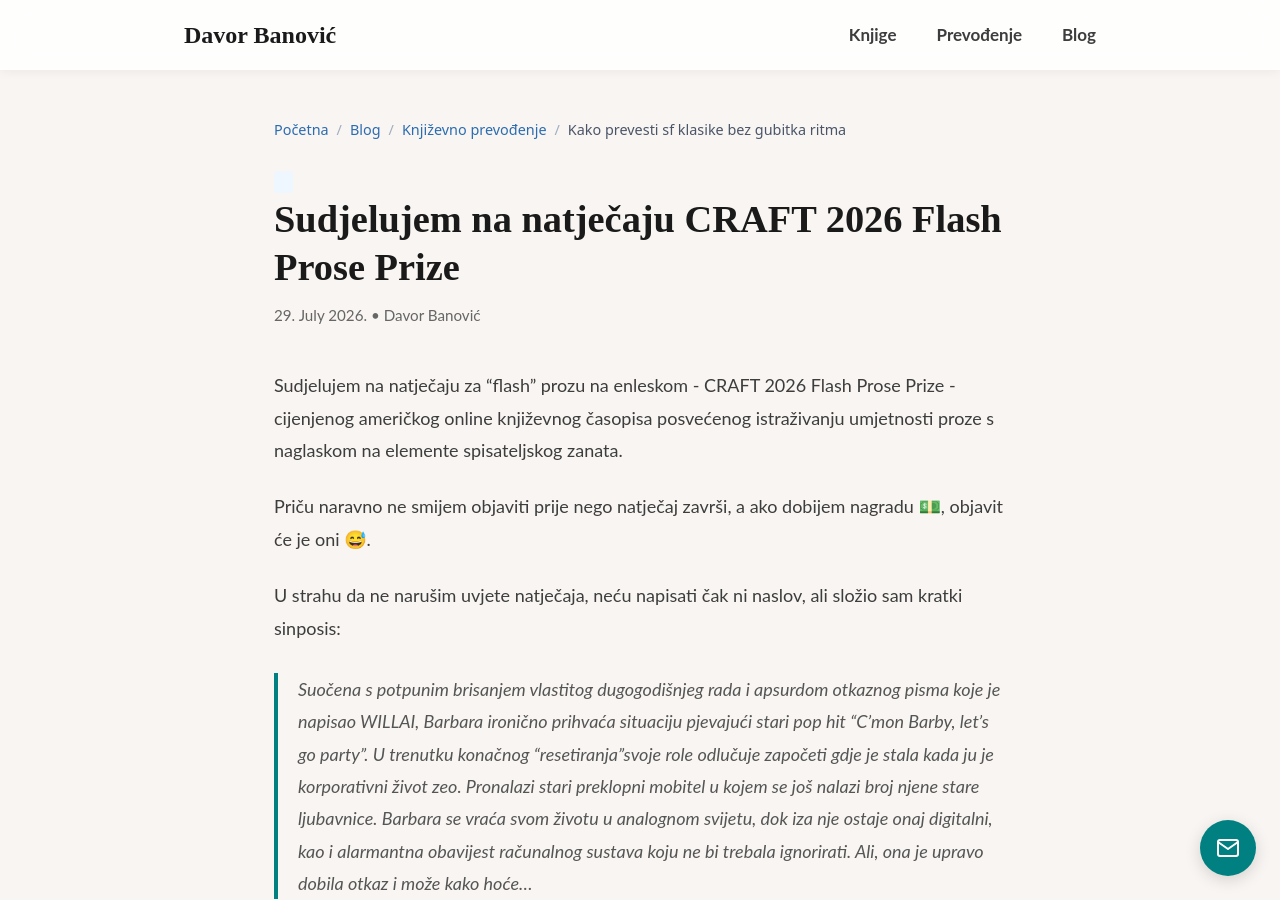
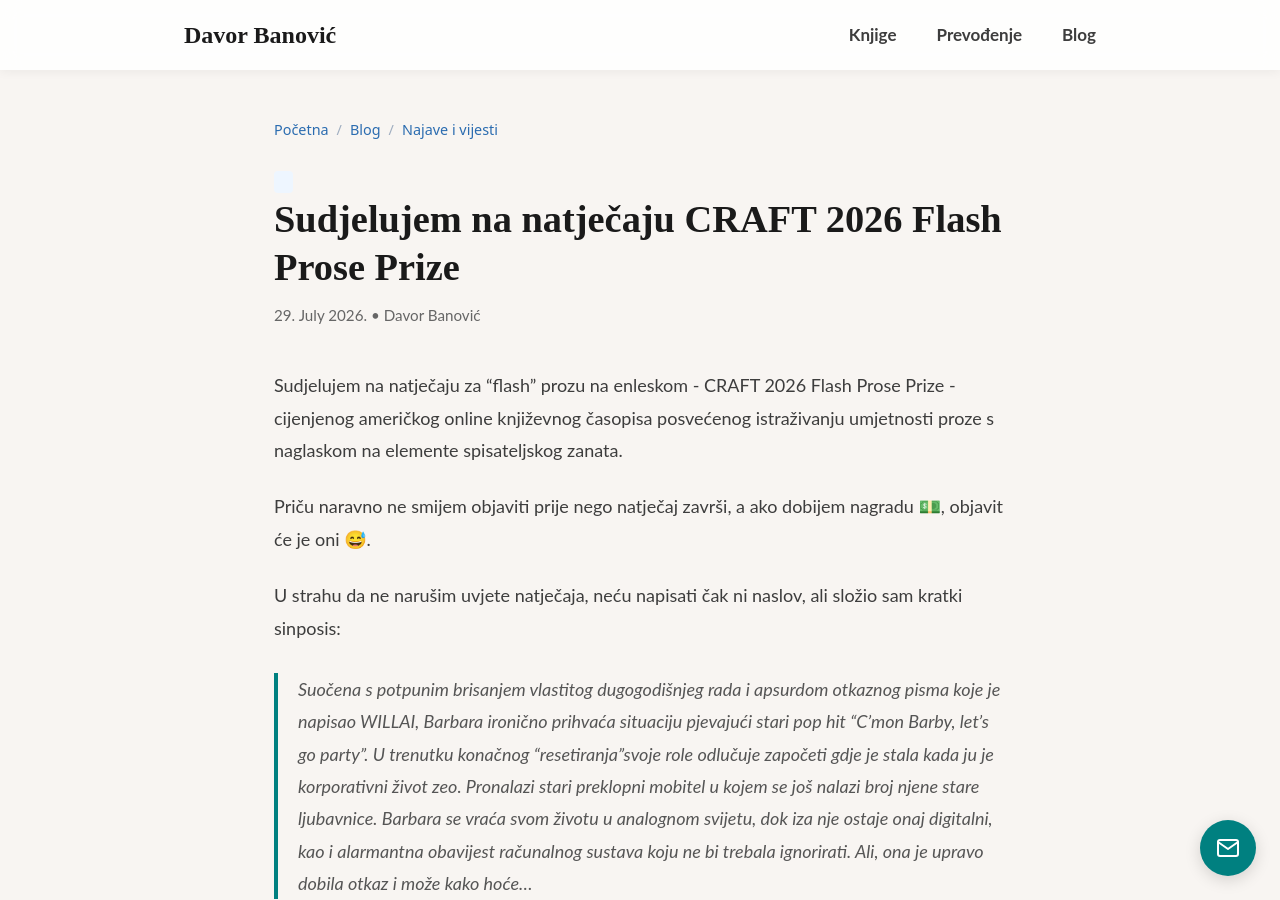
Before and after one commit to banovotz/banovotz.github.io, a Jekyll site: the page built from _posts/2026-07-27-sudjelujem-na-craft-2026-flash-prose-prize.md, in a window 1280 px wide and 900 px high. Built offline with Jekyll 4.4.1, drawn with Linux system fonts in a browser that asks for light colours.

Commit message:
Fixed breadcrubms menu

```diff
--- a/_layouts/post.html
+++ b/_layouts/post.html
@@ -18,25 +18,19 @@ layout: default
 
     <!-- 2. Blog -->
     <li itemprop="itemListElement" itemscope itemtype="https://schema.org/ListItem">
-      <a id="post" itemprop="item" href="/blog/">
+      <a id="post" itemprop="item" href="/blog/#posts">
         <span itemprop="name">Blog</span>
       </a>
       <meta itemprop="position" content="2" />
     </li>
+     <!-- 3. Kategorija  -->
+      <li itemprop="itemListElement" itemscope itemtype="https://schema.org/ListItem">
+        <a itemprop="item"  href="{{ page.category | relative_url }}#posts">
+        {% for cat in site.data.categories %}
+         <span itemprop="name">{% if page.category == cat.slug %} {{ cat.name }} {% break %}  {% endif %} </span>
+    {% endfor %} </a>
+          </li>
 
-    <!-- 3. Kategorija (npr. Prevođenje ili SF) -->
-    <li itemprop="itemListElement" itemscope itemtype="https://schema.org/ListItem">
-      <a itemprop="item" href="/blog/kategorija/knjizevno-prevodjenje/">
-        <span itemprop="name">Književno prevođenje</span>
-      </a>
-      <meta itemprop="position" content="3" />
-    </li>
-
-    <!-- 4. Aktualni Post (Neaktivni link/Current page) -->
-    <li itemprop="itemListElement" itemscope itemtype="https://schema.org/ListItem" class="active" aria-current="page">
-      <span itemprop="name">Kako prevesti sf klasike bez gubitka ritma</span>
-      <meta itemprop="position" content="4" />
-    </li>
 
   </ol>
 </nav>
```
